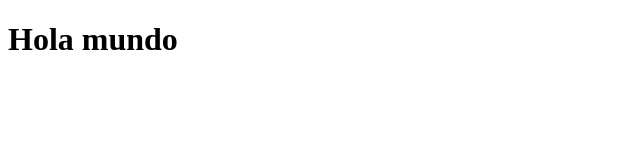
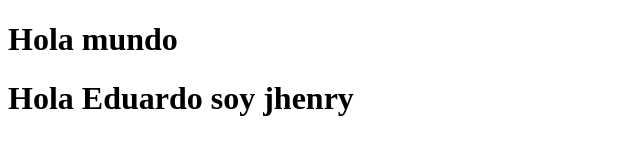
Before and after one commit to EduSue/SimpleApp, a plain HTML site: page index.html in a window 1280 px wide. Shown: the whole page, without its empty margins (0-640 px from the left). Drawn offline with Linux system fonts and the light colour scheme.

Commit message:
commitJhenry

```diff
--- a/index.html
+++ b/index.html
@@ -7,5 +7,6 @@
 </head>
 <body>
     <h1>Hola mundo</h1>
+    <h1>Hola Eduardo soy jhenry</h1>
 </body>
 </html>
```
